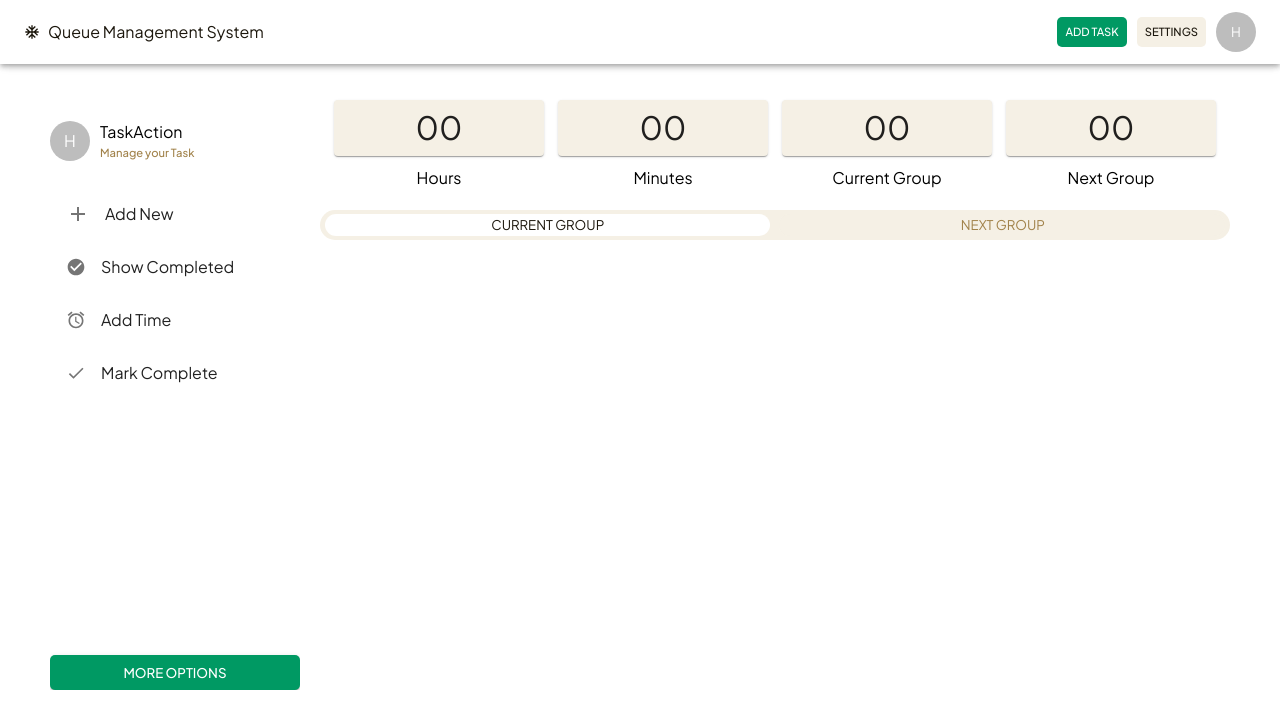
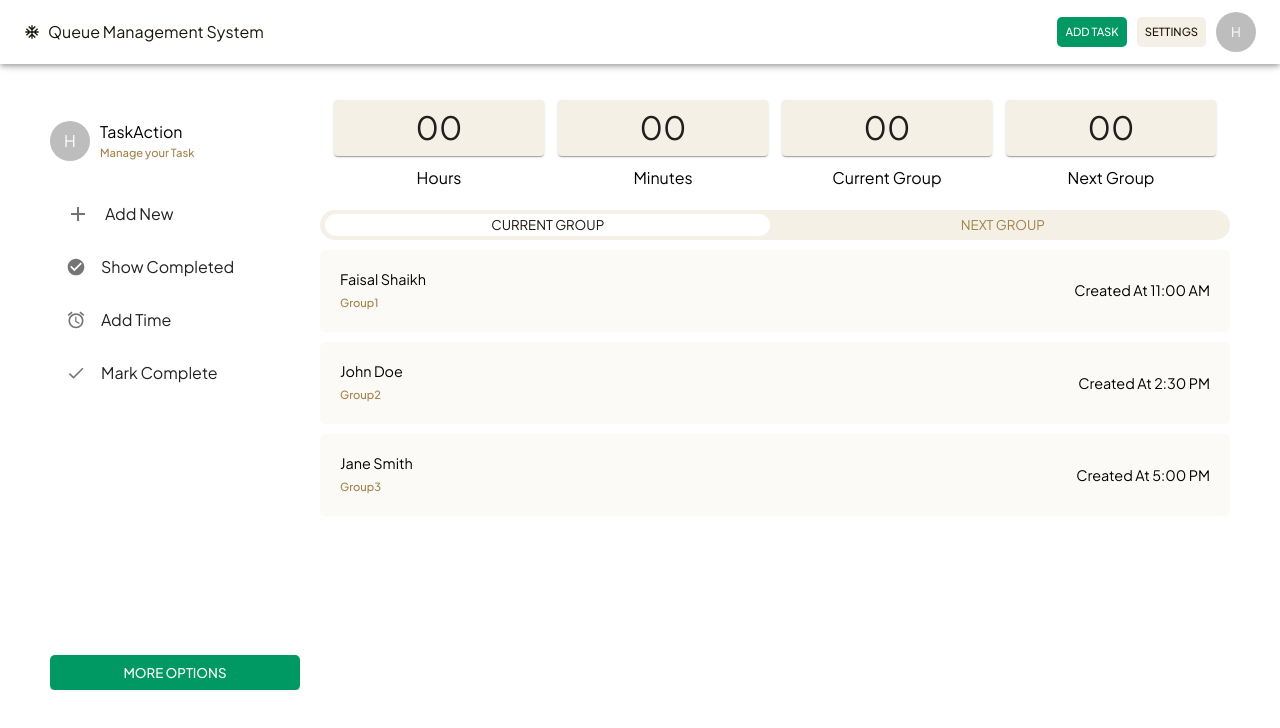
Before and after one commit to Fkshaikh/QueueManage, a React (Create React App) app: page / in a window 1280 px wide. Shown: the top 728 px of the page. Built offline with nearby package versions, Linux system fonts and the light colour scheme.

Commit message:
Table added for users

```diff
--- /dev/null
+++ b/src/Components/CustomTable.jsx
@@ -0,0 +1,43 @@
+import { Box, Typography, useTheme } from "@mui/material";
+import React from "react";
+
+const CustomTable = ({ header, subText, time }) => {
+  const theme = useTheme();
+  return (
+    <Box
+      sx={{
+        display: "flex",
+        justifyContent: "space-evenly",
+        alignItems: "center",
+        padding: "20px",
+        borderRadius: "5px",
+        marginTop: "10px",
+        backgroundColor: theme.palette.bg2,
+      }}
+    >
+      <Box
+        sx={{
+          display: "flex",
+          flexWrap: "wrap",
+          gap: "5px",
+          flexDirection: "column",
+          flex: "8",
+        }}
+      >
+        <Typography variant="h5" color={theme.palette.text4}>
+          {header}
+        </Typography>
+        <Typography variant="h6" color={theme.palette.text3}>
+          {subText || ""}
+        </Typography>
+      </Box>
+      <Box>
+        <Typography variant="h5" color={theme.palette.text4}>
+          Created At {time}
+        </Typography>
+      </Box>
+    </Box>
+  );
+};
+
+export default CustomTable;
--- a/src/Components/Drawer/CustomCards.jsx
+++ b/src/Components/Drawer/CustomCards.jsx
@@ -1,4 +1,4 @@
-import { Box, Card, Typography, styled, useTheme } from "@mui/material";
+import { Box, Card, Typography, styled } from "@mui/material";
 import React from "react";
 import FlexBox from "../FlexBox";
 
@@ -19,7 +19,6 @@ const StyledTypography = styled(Typography)`
   padding: 3px;
 `;
 const CustomCards = () => {
-  const theme = useTheme();
   return (
     <Box sx={{ width: "100%" }}>
       <FlexBox>
--- a/src/Components/UserGroups.jsx
+++ b/src/Components/UserGroups.jsx
@@ -5,10 +5,16 @@ import {
   useTheme,
 } from "@mui/material";
 import React, { useState } from "react";
+import CustomTable from "./CustomTable";
 
 const UserGroups = () => {
   const [isSelected, setisSelected] = useState(0);
   const theme = useTheme();
+  const customTableData = [
+    { header: "Faisal Shaikh", subText: "Group1", time: "11:00 AM" },
+    { header: "John Doe", subText: "Group2", time: "2:30 PM" },
+    { header: "Jane Smith", subText: "Group3", time: "5:00 PM" },
+  ];
   return (
     <div>
       <ToggleButtonGroup
@@ -65,6 +71,25 @@ const UserGroups = () => {
           </Typography>
         </ToggleButton>
       </ToggleButtonGroup>
+      {isSelected === 0 ? (
+        <>
+          {" "}
+          {customTableData.map((data, index) => (
+            <CustomTable
+              key={index}
+              header={data?.header}
+              subText={data?.subText}
+              time={data?.time}
+            />
+          ))}
+        </>
+      ) : (
+        <>
+          {customTableData.map((data, index) => (
+            <CustomTable key={index} header={data?.header} time={data?.time} />
+          ))}
+        </>
+      )}
     </div>
   );
 };
--- a/src/Pages/QueDetailedPage.jsx
+++ b/src/Pages/QueDetailedPage.jsx
@@ -4,7 +4,7 @@ import CheckCircleIcon from "@mui/icons-material/CheckCircle";
 import AccessAlarmsIcon from "@mui/icons-material/AccessAlarms";
 import DoneIcon from "@mui/icons-material/Done";
 import CustomDrawer from "../Components/Drawer/CustomDrawer";
-import { Box, Card, Typography } from "@mui/material";
+import { Box } from "@mui/material";
 import CustomCards from "../Components/Drawer/CustomCards";
 import UserGroups from "../Components/UserGroups";
 const QueDetailedPage = () => {
--- a/src/theme.jsx
+++ b/src/theme.jsx
@@ -12,6 +12,7 @@ const theme = createTheme({
     text2: "#FFFFFF",
     text3: "#A1824A",
     bg1: "#FFFFFF",
+    bg2: "#FBFAF7",
   },
   typography: {
     fontFamily: "Plus Jakarta Sans, sans-serif",
@@ -32,7 +33,7 @@ const theme = createTheme({
       fontSize: "1.25rem",
     },
     h5: {
-      fontSize: "1rem",
+      fontSize: "0.9rem",
     },
     h6: {
       fontSize: "0.7rem",
```
